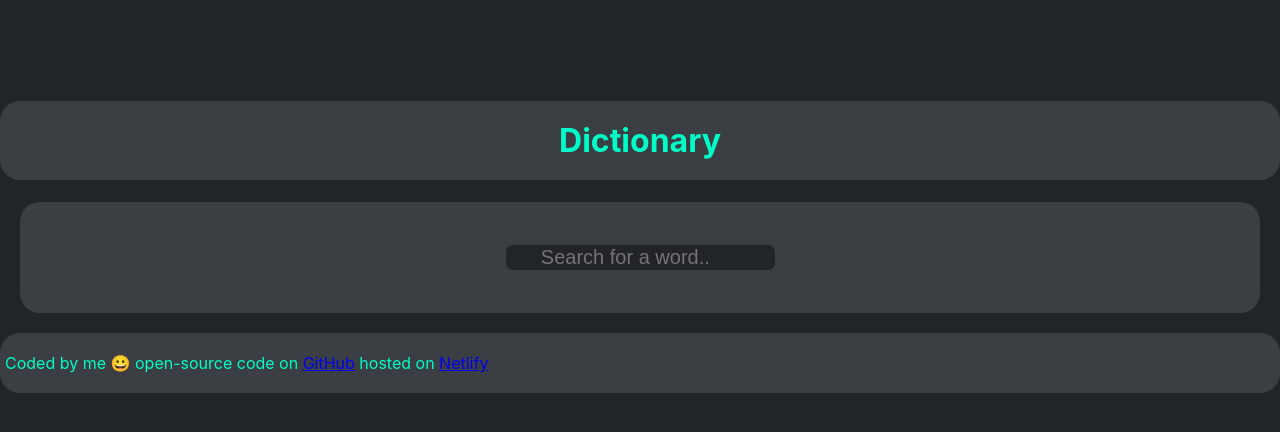
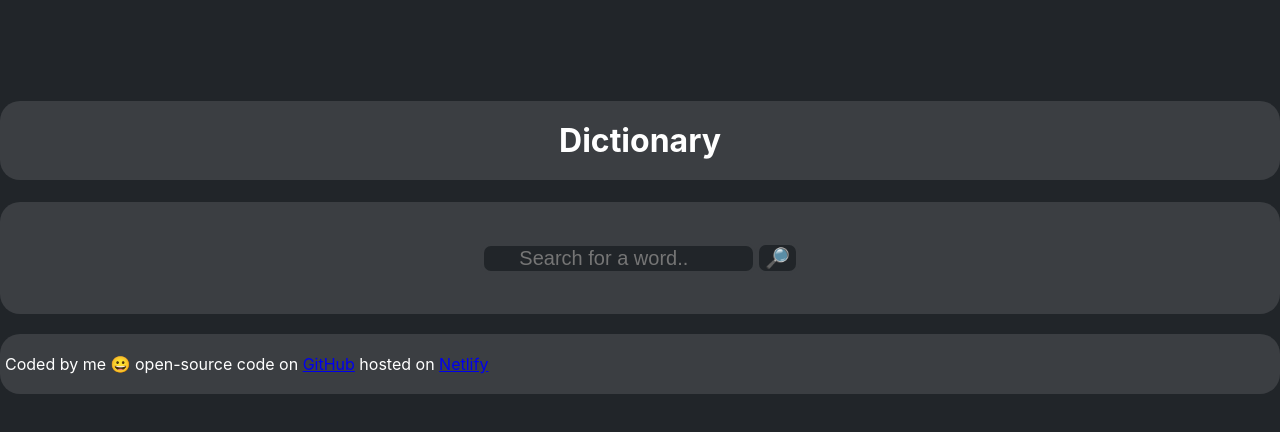
Before and after one commit to CrypticMango/dicionary-web-app, a React (Create React App) app: page / in a window 1280 px wide. Shown: the top 432 px of the page. Built offline with nearby package versions, Linux system fonts and the light colour scheme; the HTML template or start-up script is replaced by a standard one.

Commit message:
changed colors of text and sections

```diff
--- a/src/App.css
+++ b/src/App.css
@@ -9,7 +9,7 @@ body {
 
 .App h1 {
     text-align: center;
-    color: #00ffc8;
+    color: #ffffff;
     background-color: #3B3E42;
     border: #3B3E42;
     border-radius: 20px;
@@ -18,7 +18,7 @@ body {
 
 .App footer{
     padding: 20px 5px;
-    color: #00ffc8;
+    color: #ffffff;
     background-color: #3B3E42;
     border: #3B3E42;
     border-radius: 20px;
--- a/src/Dictionary.css
+++ b/src/Dictionary.css
@@ -1,5 +1,5 @@
 .Dictionary section {
-    background: black;
+    background: #3B3E42;
     padding: 30px;
     border-radius: 16px;
     box-shadow: 5px 5px 5px rgba(0, 0, 0, 0.2);
@@ -8,7 +8,7 @@
 
 .Dictionary form {
     padding: 40px 10px;
-    margin: 20px;
+    margin: 20px 0;
     border: #3B3E42;
     border-radius: 20px;
     background-color: #3B3E42;
--- a/src/Dictionary.js
+++ b/src/Dictionary.js
@@ -31,6 +31,7 @@ let [results, setResults] =useState(null);
 
             <form onSubmit={search}>
                 <input type="search" placeholder="      Search for a word.." onChange={handleKeywordChange}/>
+                <input type="submit" value="🔎" />
             </form>
 
         <Results results={results}/>
--- a/src/Results.css
+++ b/src/Results.css
@@ -1,3 +1,3 @@
 .Results {
-  color: rgb(233, 104, 201);
+  color: rgb(85, 226, 167);
 }
```
